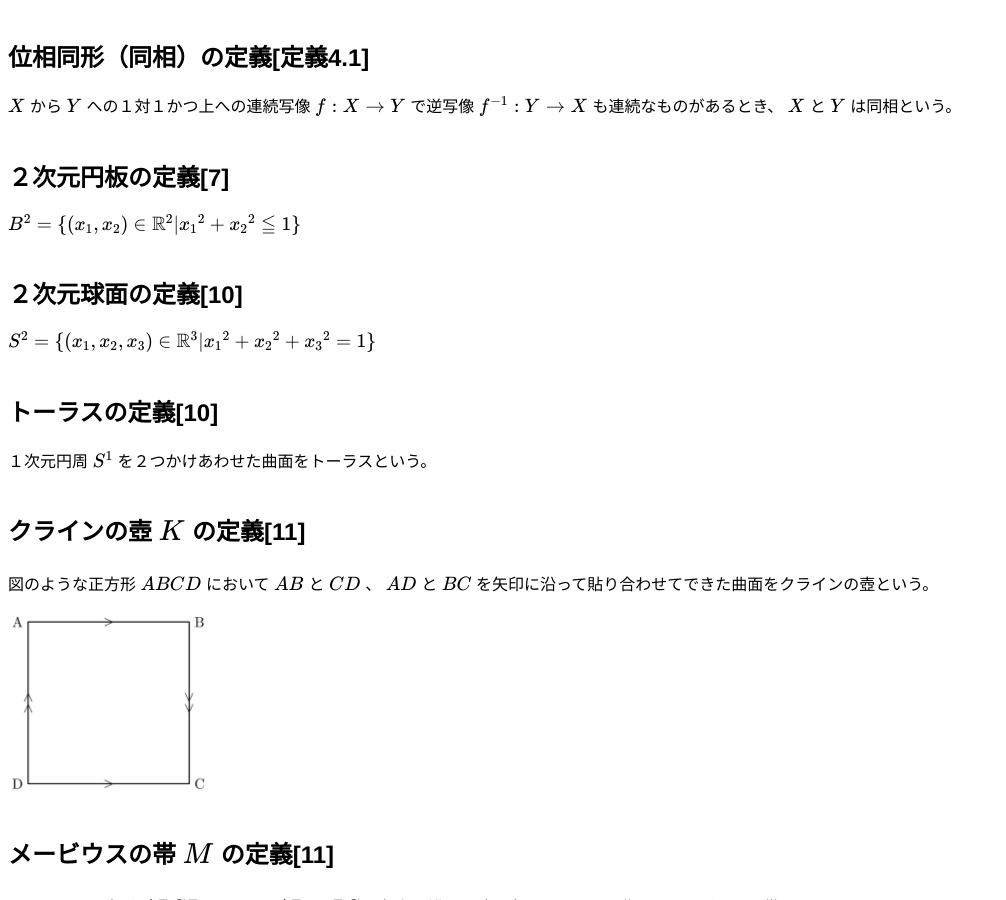
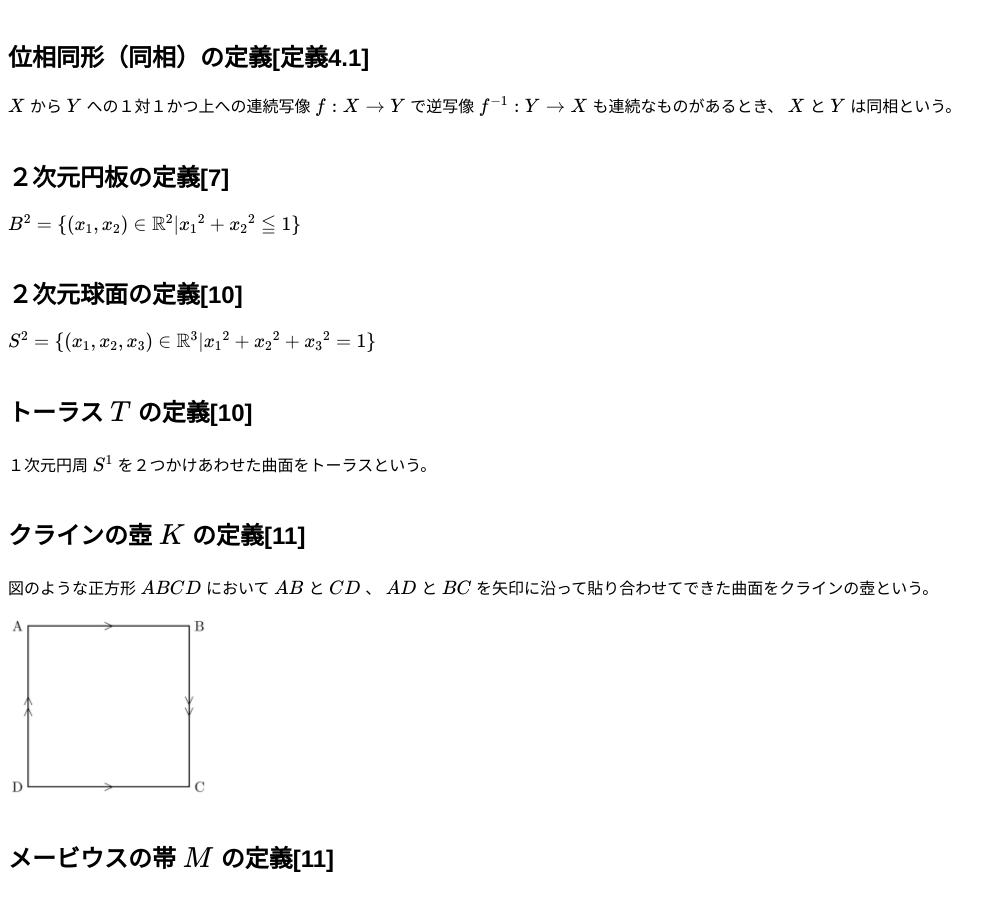
Before and after one commit to mimneko/sample-page, a Jekyll site: the page built from 幾何学/test1.md, in a window 1280 px wide and 900 px high. Shown: the whole window, without its empty margins (0-1006 px from the left). Built offline with Jekyll 4.4.1, drawn with Linux system fonts in a browser that asks for light colours; nearby versions of some CDN libraries; our own code applies the rules of GitHub Pages for plain Markdown files.

```diff
--- a/幾何学/test1.md
+++ b/幾何学/test1.md
@@ -7,7 +7,7 @@
 ## ２次元球面の定義[10]
  $S^2=\\{(x_1,x_2,x_3)\in \mathbb{R}^3|{x_1}^2+{x_2}^2+{x_3}^2=1\\}$
 
-## トーラスの定義[10]
+## トーラス $T$ の定義[10]
 １次元円周 $S^1$ を２つかけあわせた曲面をトーラスという。
 
 ## クラインの壺 $K$ の定義[11]
```
